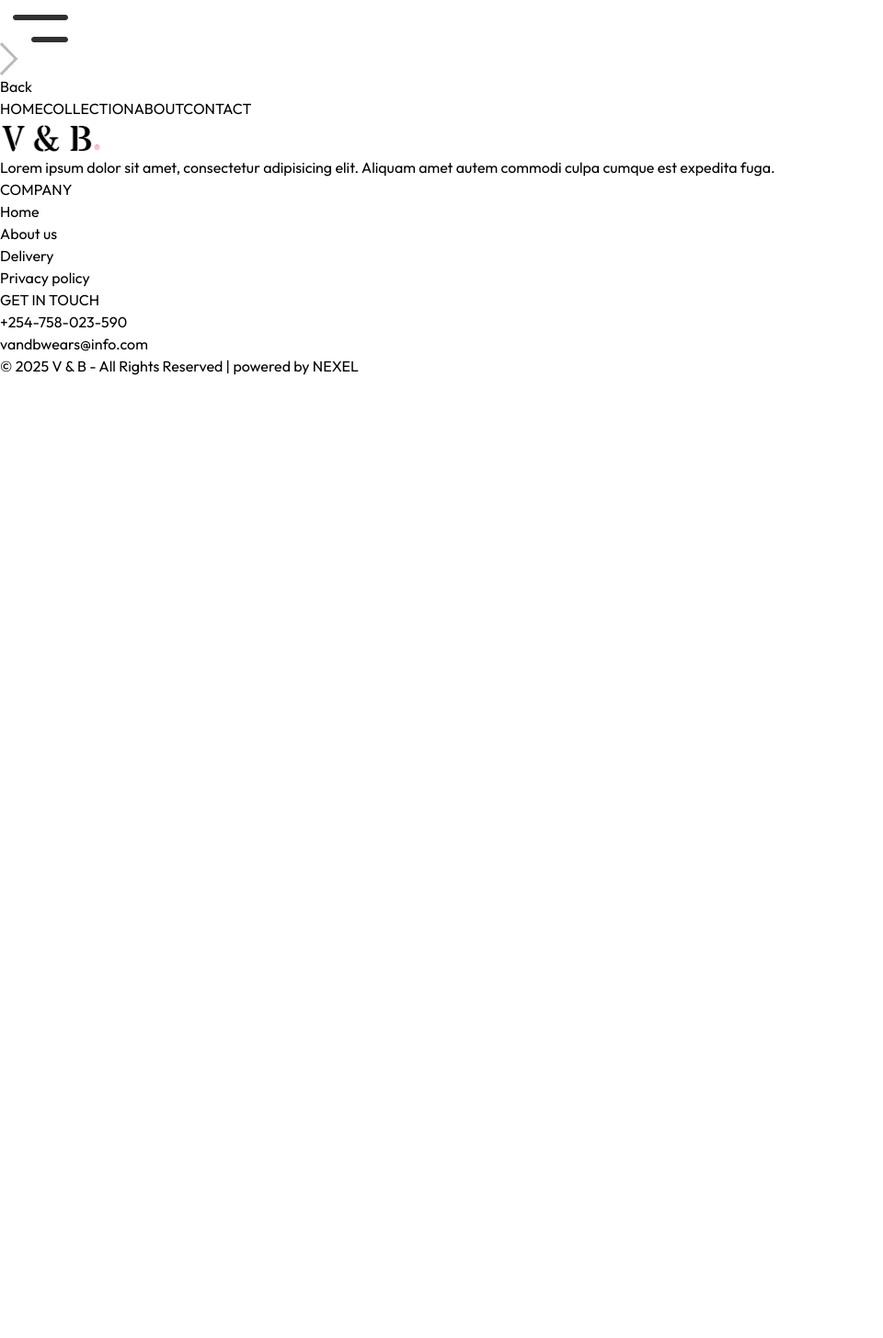
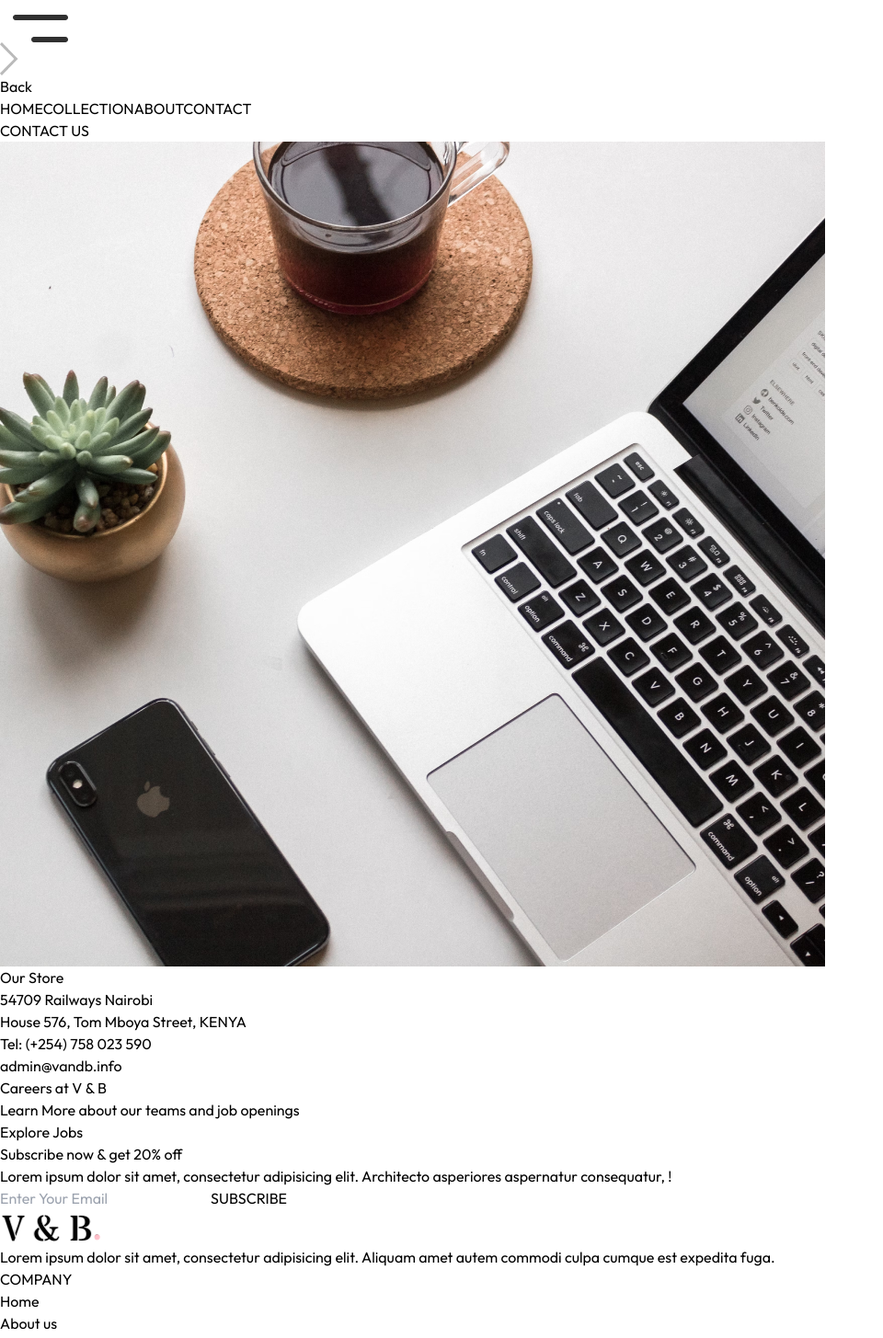
Before and after one commit to rodgerstar/V-B_Ecomerce, a React (Vite) app in the folder frontend/: page /contact in a window 1280 px wide. Shown: the part 361-1816 px from the top of the page at 92% size, without its empty margins (0-960 px from the left). Before the commit the page ends 800 px from the top, so only its background shows below. Built offline with nearby package versions, Linux system fonts and the light colour scheme.

Commit message:
Contact page complete

```diff
--- a/frontend/src/pages/Contact.jsx
+++ b/frontend/src/pages/Contact.jsx
@@ -1,9 +1,27 @@
 import React from "react";
+import Title from "../components/Title.jsx";
+import {assets} from "../assets/assets.js";
+import NewsLetterBox from "../components/NewsLetterBox.jsx";
 
 const Contact = () => {
     return(
         <div>
+            <div className='text-center text-2xl pt-10 border-t'>
+                <Title text1={'CONTACT'} text2={'US'} />
+            </div>
 
+            <div className='my-10 flex flex-col justify-center md:flex-row gap-10 mb-28'>
+                <img className='w-full md:max-w-[480px]' src={assets.contact_img} alt=""/>
+                <div className='flex flex-col justify-center items-start gap-6'>
+                    <p className='font-semibold text-xl text-gray-600'>Our Store</p>
+                    <p className='text-gray-500'>54709 Railways Nairobi <br/> House 576, Tom Mboya Street, KENYA</p>
+                    <p className='text-gray-500'>Tel: (+254) 758 023 590 <br/>admin@vandb.info</p>
+                    <p className='font-semibold text-xl text-gray-600'>Careers at V & B</p>
+                    <p className='text-gray-500'>Learn More about our teams and job openings</p>
+                    <button className='border border-black px-8 py-4 text-sm hover:bg-black hover:text-white transition-all duration-500'>Explore Jobs</button>
+                </div>
+            </div>
+            <NewsLetterBox/>
         </div>
     )
 }
```
